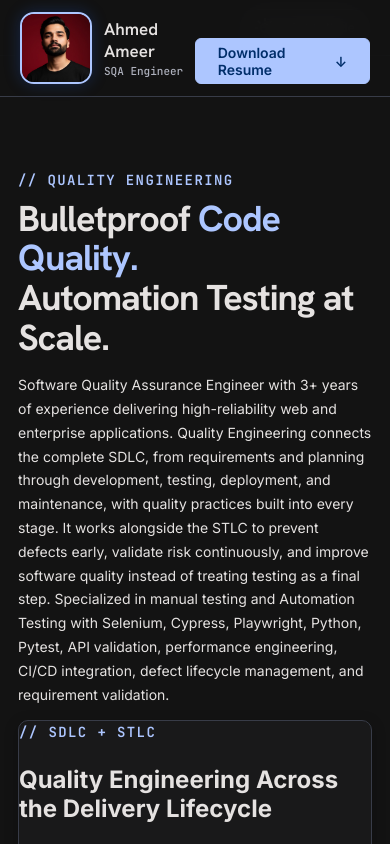
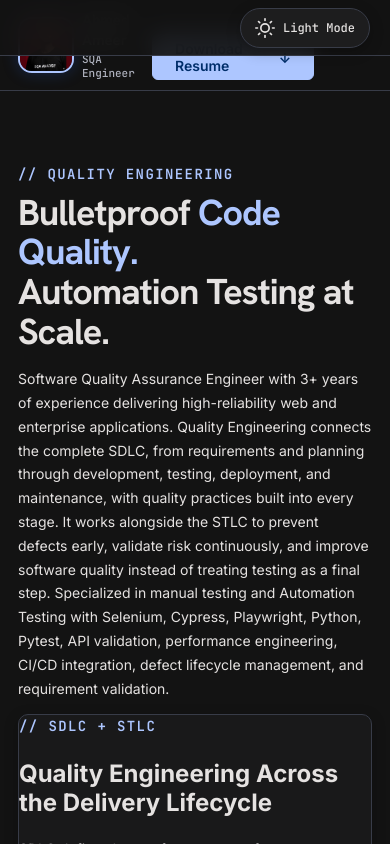
Before and after one commit to ahmedameer-100/ahmedameersqaportfolio, a Next.js app: page / in a window 390 px wide. Shown: the top 844 px of the page. Built offline with nearby package versions, Linux system fonts and the light colour scheme.

Commit message:
Update project

```diff
--- a/app/globals.css
+++ b/app/globals.css
@@ -63,6 +63,18 @@ a {
   text-decoration: none;
 }
 
+button,
+a,
+input,
+textarea {
+  -webkit-tap-highlight-color: transparent;
+}
+
+:focus-visible {
+  outline: 2px solid var(--blue);
+  outline-offset: 3px;
+}
+
 /* Tooltip Implementation */
 [data-tooltip] {
   position: relative;
@@ -105,11 +117,12 @@ a {
   justify-content: flex-end;
   align-items: center;
   padding: 0 36px;
-  z-index: 9;
+  z-index: 11;
   background: var(--bg);
   border-bottom: 1px solid var(--line);
   backdrop-filter: blur(12px);
   transition: background-color 0.3s ease, border-color 0.3s ease;
+  pointer-events: none;
 }
 
 .theme-toggle-btn {
@@ -125,6 +138,9 @@ a {
   cursor: pointer;
   transition: all 0.25s ease;
   box-shadow: var(--shadow-sm);
+  min-height: 40px;
+  pointer-events: auto;
+  touch-action: manipulation;
 }
 
 .theme-toggle-btn:hover {
@@ -158,6 +174,11 @@ a {
   align-items: center;
   font: 600 17px 'Hanken Grotesk', sans-serif;
   color: var(--text);
+  min-width: 0;
+}
+
+.brand > span {
+  min-width: 0;
 }
 
 .profile-avatar-wrap {
@@ -284,6 +305,7 @@ main {
   max-width: 1140px;
   padding: 96px 44px 44px;
   transition: padding 0.3s ease;
+  min-width: 0;
 }
 
 .section {
@@ -322,6 +344,16 @@ main {
   grid-template-columns: 1.25fr 0.75fr;
   gap: 44px;
   align-items: start;
+}
+
+.hero > div,
+.hero-expertise-card,
+.skill-category,
+.experience .panel,
+.project,
+.cert,
+.contact {
+  min-width: 0;
 }
 
 .hero h1 {
@@ -434,6 +466,20 @@ main {
   cursor: pointer;
   transition: all 0.25s ease;
   box-sizing: border-box;
+  touch-action: manipulation;
+}
+
+.button:active,
+.social-btn:active,
+.project-btn:active,
+.quick-reply-btn:active,
+.contact-detail button:active {
+  transform: translateY(1px);
+}
+
+button:disabled {
+  cursor: wait;
+  opacity: 0.65;
 }
 
 .button.primary {
@@ -1027,6 +1073,7 @@ main {
   box-shadow: 0 8px 24px rgba(0, 0, 0, 0.3);
   transition: transform 0.25s ease, box-shadow 0.25s ease;
   position: relative;
+  touch-action: manipulation;
 }
 
 .chatbot-toggle-btn:hover {
@@ -1059,6 +1106,7 @@ main {
   box-shadow: var(--shadow-lg);
   overflow: hidden;
   animation: slideUp 0.25s cubic-bezier(0.2, 0.8, 0.2, 1);
+  min-width: 0;
 }
 
 .chatbot-header {
@@ -1107,6 +1155,9 @@ main {
   font-size: 24px;
   cursor: pointer;
   padding: 0 4px;
+  min-width: 44px;
+  min-height: 44px;
+  touch-action: manipulation;
 }
 
 .chatbot-close-btn:hover {
@@ -1212,6 +1263,8 @@ main {
   cursor: pointer;
   transition: all 0.2s ease;
   flex-shrink: 0;
+  min-height: 36px;
+  touch-action: manipulation;
 }
 
 .quick-reply-btn:hover {
@@ -1254,6 +1307,9 @@ main {
   justify-content: center;
   cursor: pointer;
   transition: background 0.2s ease;
+  min-width: 44px;
+  min-height: 44px;
+  touch-action: manipulation;
 }
 
 .chatbot-input-row button:hover {
@@ -1282,6 +1338,8 @@ main {
   box-shadow: var(--shadow-lg);
   position: relative;
   animation: slideUp 0.25s cubic-bezier(0.2, 0.8, 0.2, 1);
+  max-height: calc(100vh - 40px);
+  overflow-y: auto;
 }
 
 .contact-modal h2 {
@@ -1302,6 +1360,9 @@ main {
   padding: 4px 8px;
   border-radius: 4px;
   transition: color 0.2s ease;
+  min-width: 44px;
+  min-height: 44px;
+  touch-action: manipulation;
 }
 
 .modal-close:hover {
@@ -1338,6 +1399,8 @@ main {
   font: 500 13px Inter, sans-serif;
   cursor: pointer;
   transition: all 0.2s ease;
+  min-height: 40px;
+  touch-action: manipulation;
 }
 
 .contact-detail button:hover {
@@ -1392,6 +1455,7 @@ footer p {
 .footer-links {
   display: flex;
   gap: 20px;
+  flex-wrap: wrap;
 }
 
 .footer-links a:hover {
@@ -1420,8 +1484,33 @@ footer p {
   transform: translateY(0);
 }
 
+@media (prefers-reduced-motion: reduce) {
+  html {
+    scroll-behavior: auto;
+  }
+
+  *,
+  *::before,
+  *::after {
+    animation-duration: 0.01ms !important;
+    animation-iteration-count: 1 !important;
+    transition-duration: 0.01ms !important;
+    scroll-behavior: auto !important;
+  }
+
+  .animate-on-scroll {
+    opacity: 1;
+    transform: none;
+  }
+}
+
 /* Responsive Styles */
 @media (max-width: 1024px) {
+  main {
+    padding-left: 32px;
+    padding-right: 32px;
+  }
+
   .hero {
     grid-template-columns: 1fr;
     gap: 36px;
@@ -1454,6 +1543,7 @@ footer p {
     width: 100%;
     height: auto;
     padding: 12px 20px;
+    padding-right: 88px;
     flex-direction: row;
     align-items: center;
     justify-content: space-between;
@@ -1471,6 +1561,10 @@ footer p {
     padding: 80px 24px 32px;
   }
 
+  .hero h1 {
+    max-width: 760px;
+  }
+
   .skill-grid,
   .projects {
     grid-template-columns: 1fr;
@@ -1488,6 +1582,21 @@ footer p {
 }
 
 @media (max-width: 640px) {
+  .sidebar {
+    padding: 10px 18px;
+    padding-right: 76px;
+  }
+
+  .profile-avatar-wrap {
+    width: 56px;
+    height: 56px;
+  }
+
+  .brand {
+    gap: 8px;
+    font-size: 15px;
+  }
+
   main {
     padding: 72px 18px 24px;
   }
@@ -1533,6 +1642,27 @@ footer p {
     padding: 28px 20px;
   }
 
+  .contact-detail {
+    align-items: flex-start;
+    gap: 12px;
+  }
+
+  .contact-detail-info {
+    min-width: 0;
+  }
+
+  .contact-detail-info strong {
+    overflow-wrap: anywhere;
+  }
+
+  .resume-banner {
+    padding: 20px;
+  }
+
+  .resume-banner-text p {
+    line-height: 1.55;
+  }
+
   .chatbot-wrapper {
     bottom: 16px;
     right: 16px;
```
Also changed, not shown: public/ahmed-ameer.jpg.
